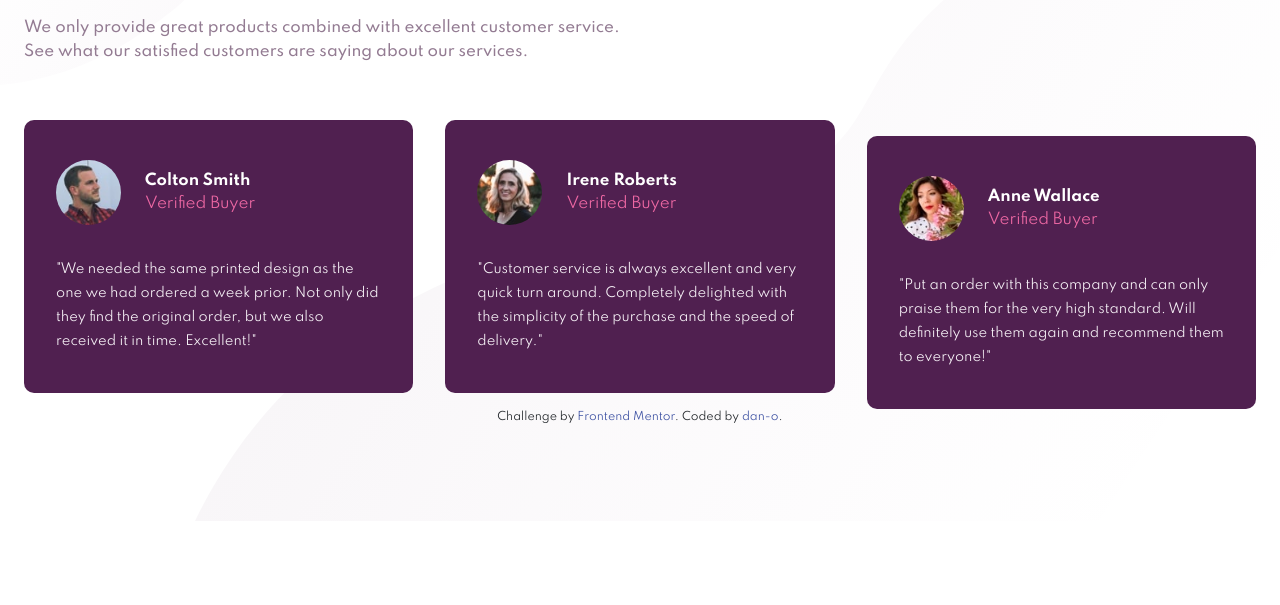
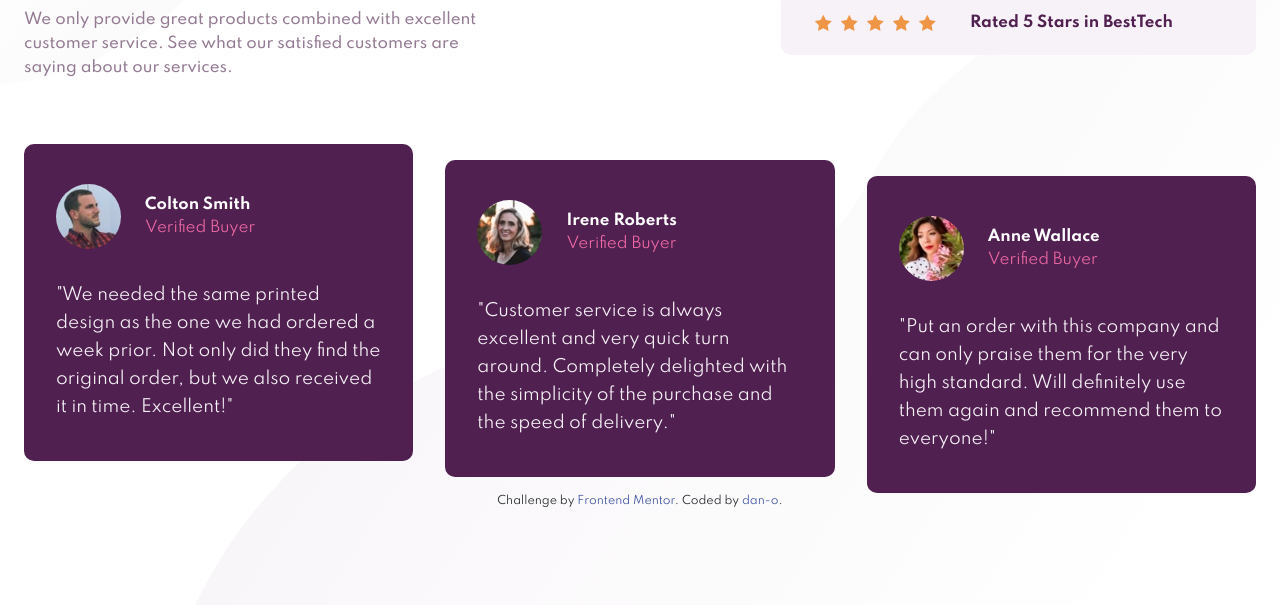
Before and after one commit to dpress13/frontend-mentor-social-proof-section, a website: page index.html in a window 1280 px wide. Shown: the part 277-882 px from the top of the page. Before the commit the page ends 800 px from the top, so only its background shows below. Drawn offline with nearby package versions, Linux system fonts and the light colour scheme; files that its build step writes are made by us from their sources; files whose address does not match are found by name.

Commit message:
final macro updates

```diff
--- a/assets/css/src/_modules.scss
+++ b/assets/css/src/_modules.scss
@@ -1,5 +1,6 @@
 .attribution {
   font-size: 11px;
+  margin-top: 1rem;
   text-align: center;
 }
 
@@ -52,18 +53,19 @@ h4 {
   margin: 0;
 }
 // Intro Copy
+
 .row {
   margin: 0;
 }
 
 .intro-copy-star-review-container {
-  margin-bottom: 3.5rem;
+  margin-bottom: 4rem;
 }
 
 .intro-copy-container {
   text-align: center;
   padding: 0;
-  margin: 0 0 1rem;
+  margin: 0 0 2.75rem;
 }
 
 .main-headline-container {
@@ -108,11 +110,8 @@ h4 {
 .star-review-text {
   text-align: center;
 }
-
 /* Testimonials */
-.testimonial-container {
-  // justify-content: center;
-}
+.testimonial-container {}
 
 .testimonial-wrapper {
   background-color: $dark-purple;
@@ -141,10 +140,15 @@ h4 {
   font-weight: $font-weight-light;
   line-height: 1.5rem;
 }
-
+// Media Queries //
 // Mobile Finetuning
-@media (min-width: 376px) and (max-width: 767px) {
-
+@media (min-width: 376px) {
+  body {
+    background-image: url("../../images/bg-pattern-top-desktop.svg"), url("../../images/bg-pattern-bottom-desktop.svg");
+    background-position: top left, bottom right;
+    background-repeat: no-repeat, no-repeat;
+  }
+  @media (max-width: 767px) {
     .star-review-1 {
       position: static;
     }
@@ -177,14 +181,10 @@ h4 {
       transform: translateX(-100%);
     }
   }
+}
+// Tablet Finetuning
 
 @media (min-width: 768px) {
-  body {
-    background-image: url("../../images/bg-pattern-top-desktop.svg"), url("../../images/bg-pattern-bottom-desktop.svg");
-    background-position: top left, bottom right;
-    background-repeat: no-repeat, no-repeat;
-  }
-
   h1 {
     font-size: 3rem;
   }
@@ -196,10 +196,49 @@ h4 {
 
   .main-headline-container {
     max-width: 391px;
+    margin: 0 0 1rem;
+  }
+
+  .subheadline-container {
+    width: 425px;
   }
 
   .star-review-wrapper {
-    padding: .75rem 0;
+    padding: 1.25rem 0;
+  }
+
+  .testimonial-container {
+    justify-content: center;
+  }
+
+  .testimonial-1 {
+    margin: 0 1rem 1rem 0;
+  }
+
+  .testimonial-2 {
+    margin: 0 1rem 1rem;
+  }
+
+  .testimonial-3 {
+    margin: 1rem 0 0 1rem;
+  }
+  @media (max-width: 919px) {
+    .star-review-wrapper {
+      position: relative;
+      left: 50%;
+      transform: translateX(-50%);
+    }
+  }
+}
+@media (min-width: 920px) {
+  .star-review-wrapper {
+    justify-content: left;
+    max-width: 475px;
+    margin-top: 1rem;
+  }
+
+  .stars-row {
+    margin: 0 2rem;
   }
 
   .star-review-1 {
@@ -218,35 +257,38 @@ h4 {
     transform: translateX(-100%);
   }
 
-  .testimonial-container {
-    justify-content: center;
+}
+@media (min-width: 992px) {
+  .subheadline-container {
+    width: 453px;
+  }
+
+  .testimonial-text {
+    font-size: 1.05rem;
+    line-height: 1.75rem;
   }
 
   .testimonial-1 {
-    margin: 0 1rem 1rem 0;
+    position: static;
   }
 
   .testimonial-2 {
-    margin: 0 1rem 1rem;
+    position: relative;
+    top: 1rem;
   }
 
   .testimonial-3 {
-    margin: 1rem 0 0 1rem;
+    position: relative;
+    top: 1rem;
   }
-  @media (max-width: 880px) {
-    .subheadline-container {
-      width: 425px;
+
+}
+
+@media (min-width: 1440px) {
+  body {
+    max-width: 1392px;
+    position: relative;
+    left: 50%;
+    transform: translateX(-50%);
   }
 }
-}
-
-@media (min-width: 920px) {
-  .star-review-wrapper {
-    justify-content: left;
-    max-width: 435px;
-  }
-
-  .stars-row {
-    margin: 0 2rem;
-  }
-}
```
Also changed, not shown: assets/css/site/style.css. Lines whose indentation alone changed are shown as unchanged.
